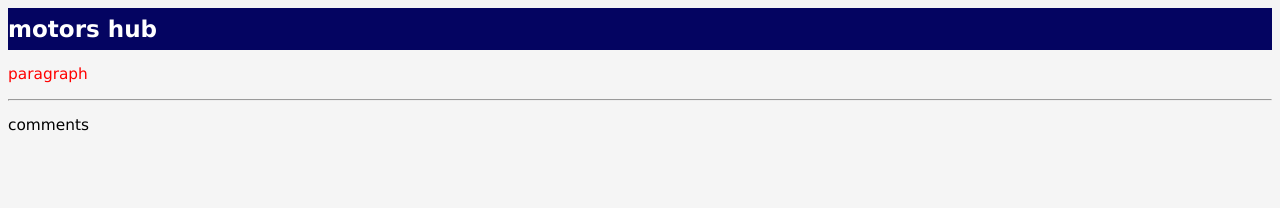
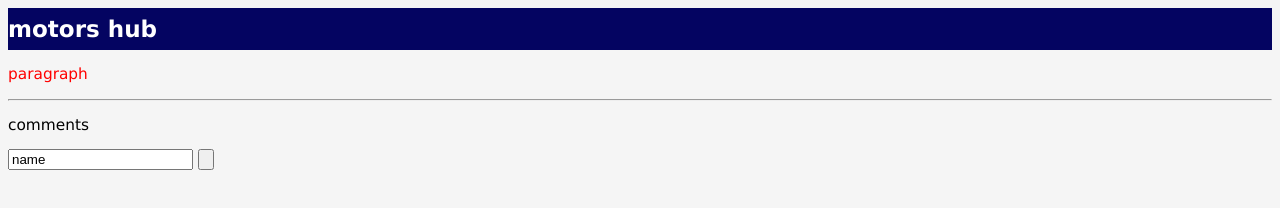
Before and after one commit to Mary-Wanyama/Mary-Wanyama-motors-hub.github.io, a plain HTML site: page index.html in a window 1280 px wide. Drawn offline with Linux system fonts and the light colour scheme; no server answers.

Commit message:
This commit adds a form to the dom for the sake of post requests

```diff
--- a/index.html
+++ b/index.html
@@ -12,10 +12,10 @@
     <p id="p">paragraph</p>
     <hr>
     <p>comments</p>
-    <!-- <form action="http://localhost:3000/cars" id="form">
+    <form action="http://localhost:3000/cars" id="form">
         <label for="name"></label> <input type="text" value="name">
          <input type="submit" value="">
-     </form> -->
+     </form>
     <!-- <select name="options" id="select">
         <option value="A">A</option>
         <option value="B">B</option>
```
